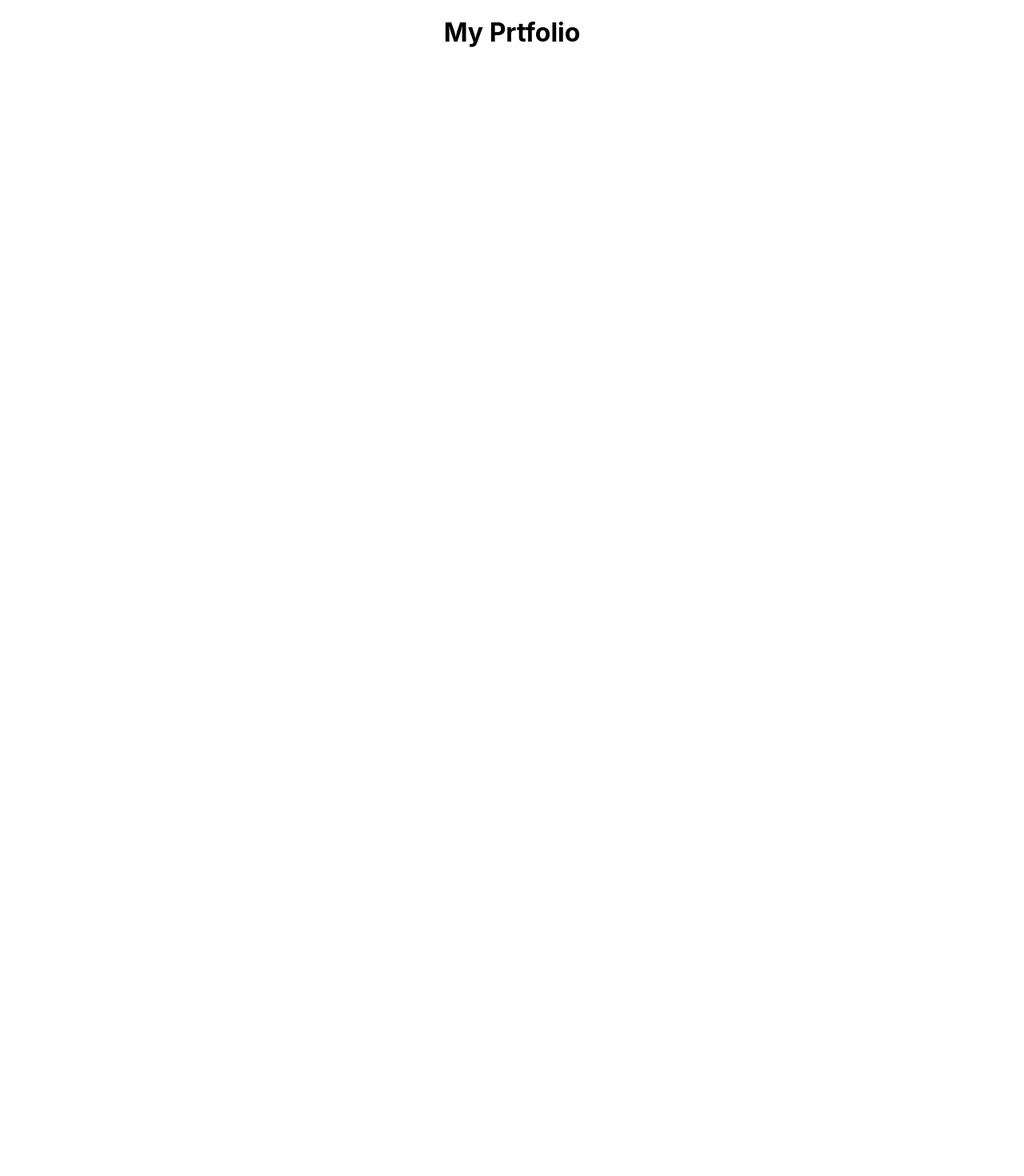
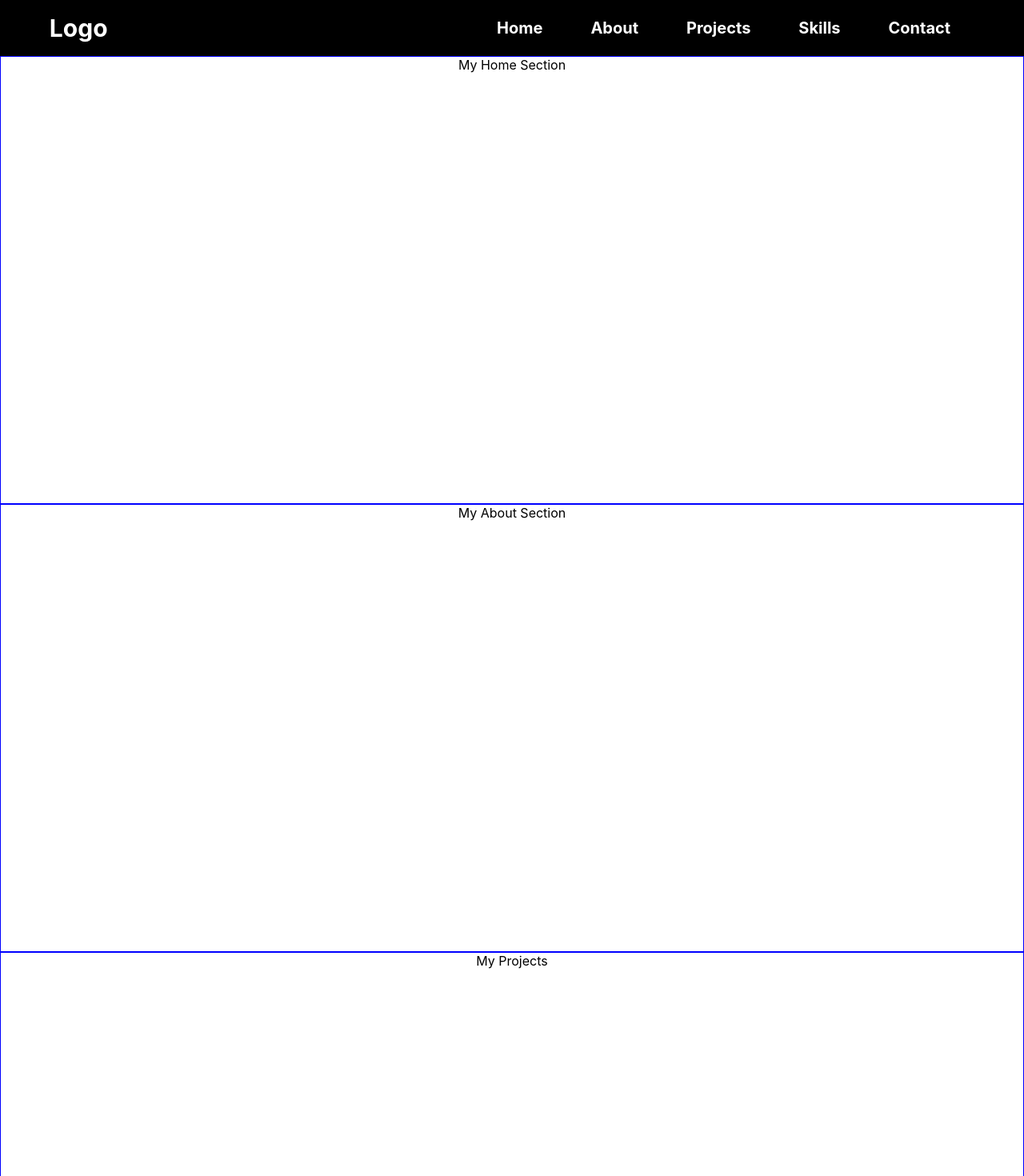
Before and after one commit to Samsursekh/samsur-portfolio-v2, a React (Create React App) app: page / in a window 1280 px wide. Shown: the top 1470 px of the page at 80% size. Before the commit the page ends 800 px from the top, so only its background shows below. Built offline with nearby package versions, Linux system fonts and the light colour scheme.

Commit message:
some more added io pjson

```diff
--- a/package.json
+++ b/package.json
@@ -1,6 +1,7 @@
 {
   "name": "my_portfolio",
   "version": "0.1.0",
+  "homepage": "https://Samsursekh.github.io/Samsursekh.github.io",
   "private": true,
   "dependencies": {
     "@testing-library/jest-dom": "^5.16.5",
@@ -14,6 +15,8 @@
     "web-vitals": "^2.1.4"
   },
   "scripts": {
+    "predeploy": "npm run build",
+    "deploy": "gh-pages -d build",
     "start": "react-scripts start",
     "build": "react-scripts build",
     "test": "react-scripts test",
@@ -36,5 +39,8 @@
       "last 1 firefox version",
       "last 1 safari version"
     ]
+  },
+  "devDependencies": {
+    "gh-pages": "^5.0.0"
   }
 }
--- a/src/App.js
+++ b/src/App.js
@@ -1,9 +1,22 @@
 import "./App.css";
+import About from "./Components/About";
+import Contact from "./Components/Contact";
+import Footer from "./Components/Footer";
+import Home from "./Components/Home";
+import Navbar from "./Components/Navbar";
+import Project from "./Components/Project";
+import Skills from "./Components/Skills";
 
 function App() {
   return (
     <div className="App">
-     <h1>My Prtfolio</h1>
+      <Navbar />
+      <Home />
+      <About />
+      <Project />
+      <Skills />
+      <Contact />
+      <Footer />
     </div>
   );
 }
--- /dev/null
+++ b/src/Components/About.jsx
@@ -0,0 +1,11 @@
+import React from 'react'
+
+const About = () => {
+  return (
+    <div id="about-wrapper" style={{height: "70vh", border: "1px solid blue"}}>
+      My About Section
+    </div>
+  )
+}
+
+export default About
--- /dev/null
+++ b/src/Components/Contact.jsx
@@ -0,0 +1,11 @@
+import React from 'react'
+
+const Contact = () => {
+  return (
+    <div id="contact-wrapper" style={{height: "70vh",border: "1px solid blue"}}>
+      My Contact Section
+    </div>
+  )
+}
+
+export default Contact;
--- a/src/Footer.jsx
+++ b/src/Components/Footer.jsx
@@ -1,9 +1,7 @@
 import React from 'react'
-
 const Footer = () => {
   return (
-    <div id="footer-wrapper" style={{height: "400px"}}>
-
+    <div id="footer-wrapper" style={{height: "400px",border: "1px solid blue"}}>
       My Footer Section
     </div>
   )
--- /dev/null
+++ b/src/Components/Home.jsx
@@ -0,0 +1,11 @@
+import React from 'react'
+
+const Home = () => {
+  return (
+    <div id="home-wrapper" style={{height: "70vh",border: "1px solid blue"}}>
+      My Home Section
+    </div>
+  )
+}
+
+export default Home;
--- /dev/null
+++ b/src/Components/Navbar.jsx
@@ -0,0 +1,71 @@
+import React, { useState } from "react";
+import "../Styles/Navbar.css";
+import { GiHamburgerMenu } from "react-icons/gi";
+import { CgMenuMotion } from "react-icons/cg";
+import { Link } from "react-scroll";
+const Navbar = () => {
+  const [isMobile, setIsMobile] = useState(false);
+
+  return (
+    <nav className='navbar'>
+      <h3 className='logo'>Logo</h3>
+      <ul className={isMobile ? "nav__links__mobile" : "nav__links"}
+        onClick={() => setIsMobile(false)}
+      >
+        <Link
+          to="home-wrapper"
+          activeClass="active"
+          spy={true}
+          smooth={true}
+          className='home'
+
+        >
+          <h4> Home </h4>
+        </Link>
+        <Link
+          to="about-wrapper"
+          activeClass="active"
+          spy={true}
+          smooth={true}
+          className='about'
+        >
+          <h4> About </h4>
+        </Link>
+        <Link
+          to="projects-wrapper"
+          activeClass="active"
+          spy={true}
+          smooth={true}
+          className='projects'
+        >
+          <h4> Projects </h4>
+        </Link>
+
+        <Link
+          to="skills-wrapper"
+          activeClass="active"
+          spy={true}
+          smooth={true}
+          className='skills'
+        >
+          <h4> Skills </h4>
+        </Link>
+
+        <Link
+          to="contact-wrapper"
+          activeClass="active"
+          spy={true}
+          smooth={true}
+          className='contact'
+        >
+          <h4> Contact </h4>
+        </Link>
+      </ul>
+      <button className='mobile__menu__icon' onClick={() => setIsMobile(!isMobile)}>
+        {isMobile ? <CgMenuMotion /> : <GiHamburgerMenu />}
+      </button>
+    </nav>
+  );
+};
+
+export default Navbar;
--- /dev/null
+++ b/src/Components/Project.jsx
@@ -0,0 +1,11 @@
+import React from 'react'
+
+const Project = () => {
+  return (
+    <div id='projects-wrapper'  style={{height: "70vh",border: "1px solid blue"}}>
+      My Projects
+    </div>
+  )
+}
+
+export default Project
--- /dev/null
+++ b/src/Components/Skills.jsx
@@ -0,0 +1,11 @@
+import React from 'react'
+
+const Skills = () => {
+  return (
+    <div id='skills-wrapper' style={{height: "70vh", border: "1px solid blue"}}>
+      My Skills
+    </div>
+  )
+}
+
+export default Skills
```
Also changed, not shown: 1 other file (tests, documents, lock files or other folders).
